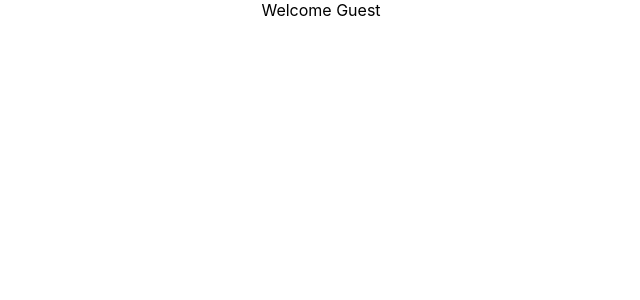
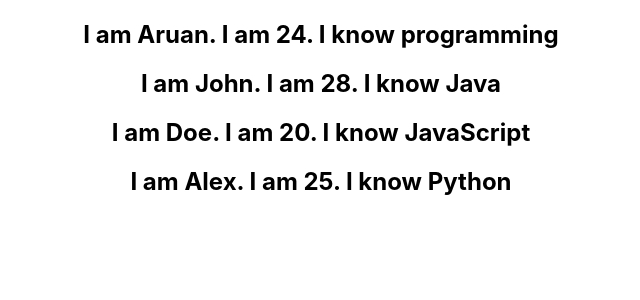
Before and after one commit to ArunaAP/Learn_ReactJs, a React (Create React App) app: page / in a window 1280 px wide. Shown: the top 300 px of the page, without its empty margins (319-959 px from the left). Built offline with nearby package versions, Linux system fonts and the light colour scheme.

Commit message:
List rendering using map

```diff
--- a/src/App.js
+++ b/src/App.js
@@ -6,12 +6,13 @@
 import ClassClick from './Components/ClassClick';
 import ParentComponents from './Components/ParentComponents';
 import UserGreeting from './Components/UserGreeting';
+import NameList from './Components/NameList';
 
 function App() {
   return (
     <div className="App">
-      <UserGreeting/>
-
+      <NameList/>
+      {/* <UserGreeting/> */}
       {/* <ParentComponents/> */}
       {/* <FunctionClick /> */}
       {/* <ClassClick /> */}
--- /dev/null
+++ b/src/Components/NameList.js
@@ -0,0 +1,47 @@
+import React from 'react';
+import Person from './Person';
+
+function NameList() {
+  // const names = ['Aruna', "Priyankara", "John"]
+
+  const persons = [
+    {
+      id: 1,
+      name: 'Aruan',
+      age: 24,
+      skill: 'programming',
+    },
+    {
+      id: 2,
+      name: 'John',
+      age: 28,
+      skill: 'Java',
+    },
+    {
+      id: 3,
+      name: 'Doe',
+      age: 20,
+      skill: 'JavaScript',
+    },
+    {
+      id: 4,
+      name: 'Alex',
+      age: 25,
+      skill: 'Python',
+    },
+  ];
+  const personList = persons.map((person) => (
+    <Person person={person}/>
+  ));
+  return (
+    <div>
+      {personList}
+
+      {/* <h2>{names[0]}</h2>
+        <h2>{names[1]}</h2>
+        <h2>{names[2]}</h2> */}
+    </div>
+  );
+}
+
+export default NameList;
--- /dev/null
+++ b/src/Components/Person.js
@@ -0,0 +1,13 @@
+import React from 'react'
+
+function Person({person}) {
+  return (
+    <div>
+        <h2>
+      I am {person.name}. I am {person.age}. I know {person.skill}
+    </h2>
+    </div>
+  )
+}
+
+export default Person
--- a/src/Components/UserGreeting.js
+++ b/src/Components/UserGreeting.js
@@ -15,6 +15,7 @@
       <div>Welcome Guest</div>
     );
 
+    //----------------------------------------------
     // let message;
     // if (this.state.isLoggedIn) {
     //   message = <div>Welcome Aruna</div>;
@@ -27,12 +28,14 @@
     //     </div>
     // )
 
+    //-----------------------------------------------
     // if (this.state.isLoggedIn) {
     //   return <div>Welcome Aruna</div>;
     // } else {
     //   return <div>Welcome Guest</div>;
     // }
 
+    //------------------------------------------------
     // return (
     //   <div>
     //     <div>Welcome Aruna</div>
```
